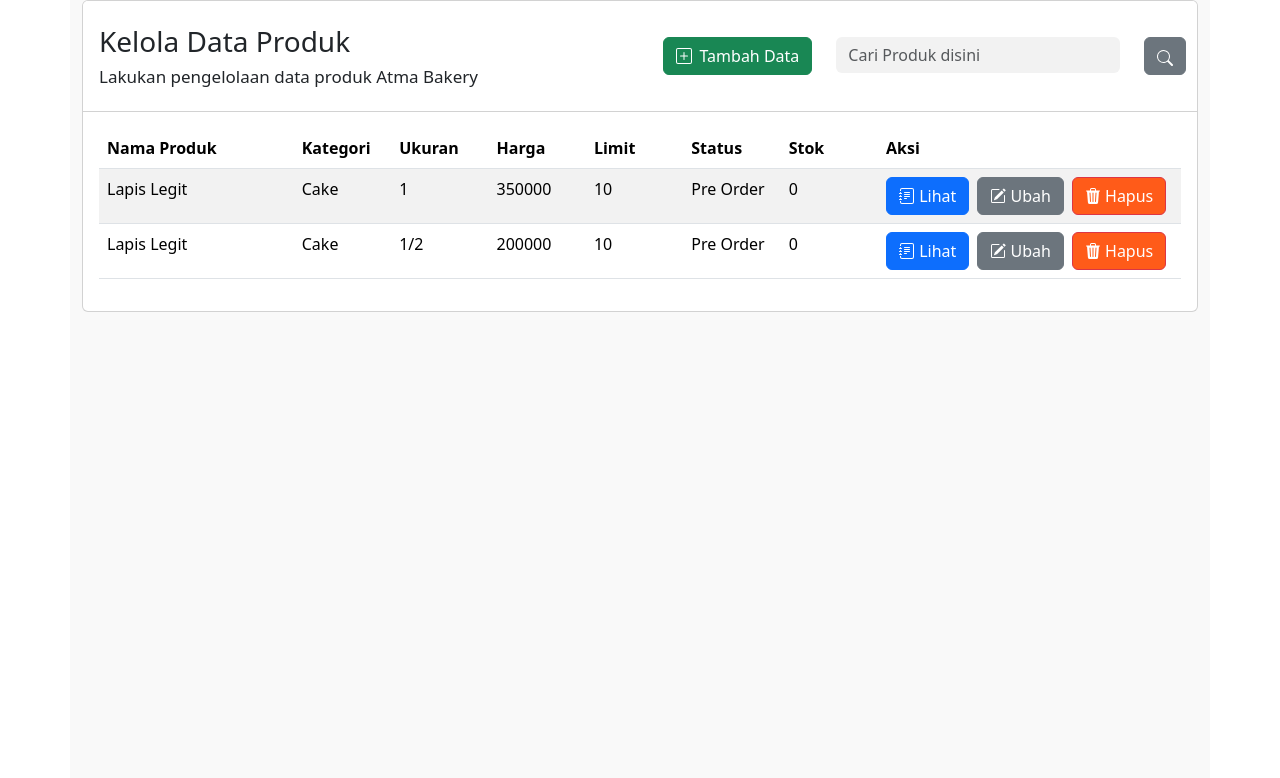
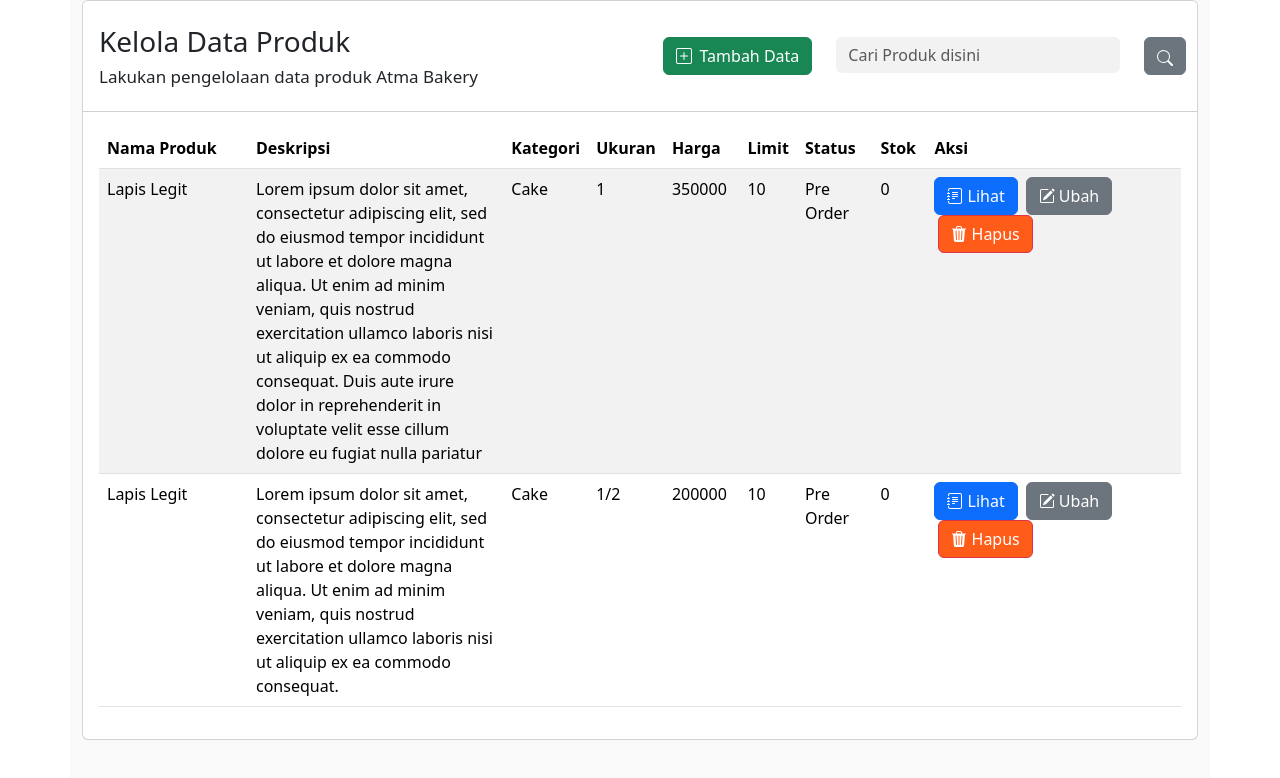
Before and after one commit to byonicku/AtmaBakery_Frontend_Web, a React (Vite) app: page /admin/produk in a window 1280 px wide. Shown: the top 778 px of the page. Built offline with nearby package versions, Linux system fonts and the light colour scheme; the HTML template or start-up script is replaced by a standard one.

Commit message:
nambahKolomdeskripsi di read produk

```diff
--- a/src/page/Admin/ProdukPage.jsx
+++ b/src/page/Admin/ProdukPage.jsx
@@ -50,19 +50,24 @@ export default function ProdukPage() {
             <Table className="table-striped">
               <thead>
                 <tr>
-                  <th style={{ width:"18%" }} className="th-style">Nama Produk</th>
-                  <th style={{ width:"9%" }} className="th-style">Kategori</th>
-                  <th style={{ width:"9%" }} className="th-style">Ukuran</th>
-                  <th style={{ width:"9%" }} className="th-style">Harga</th>
-                  <th style={{ width:"9%" }} className="th-style">Limit</th>
-                  <th style={{ width:"9%" }} className="th-style">Status</th>
-                  <th style={{ width:"9%" }} className="th-style">Stok</th>
+                  <th style={{ width:"14%" }} className="th-style">Nama Produk</th>
+                  <th style={{ width:"24%" }} className="th-style">Deskripsi</th>
+                  <th style={{ width:"7%" }} className="th-style">Kategori</th>
+                  <th style={{ width:"7%" }} className="th-style">Ukuran</th>
+                  <th style={{ width:"7%" }} className="th-style">Harga</th>
+                  <th style={{ width:"5%" }} className="th-style">Limit</th>
+                  <th style={{ width:"7%" }} className="th-style">Status</th>
+                  <th style={{ width:"5%" }} className="th-style">Stok</th>
                   <th style={{ width:"30%" }} className="th-style">Aksi</th>
                 </tr>
               </thead>
               <tbody>
                 <tr>
                   <td>Lapis Legit</td>
+                  <td>Lorem ipsum dolor sit amet, consectetur adipiscing elit, sed do eiusmod tempor incididunt ut labore et dolore magna aliqua. Ut enim ad minim veniam,
+                    quis nostrud exercitation ullamco laboris nisi ut aliquip ex ea commodo consequat.
+                    Duis aute irure dolor in reprehenderit in voluptate velit esse cillum dolore eu fugiat nulla pariatur
+                  </td>
                   <td>Cake</td>
                   <td>1</td>
                   <td>350000</td>
@@ -77,6 +82,9 @@ export default function ProdukPage() {
                 </tr>
                 <tr >
                   <td>Lapis Legit</td>
+                  <td>Lorem ipsum dolor sit amet, consectetur adipiscing elit, sed do eiusmod tempor incididunt ut labore et dolore magna aliqua.
+                    Ut enim ad minim veniam, quis nostrud exercitation ullamco laboris nisi ut aliquip ex ea commodo consequat.
+                  </td>
                   <td>Cake</td>
                   <td>1/2</td>
                   <td>200000</td>
```
